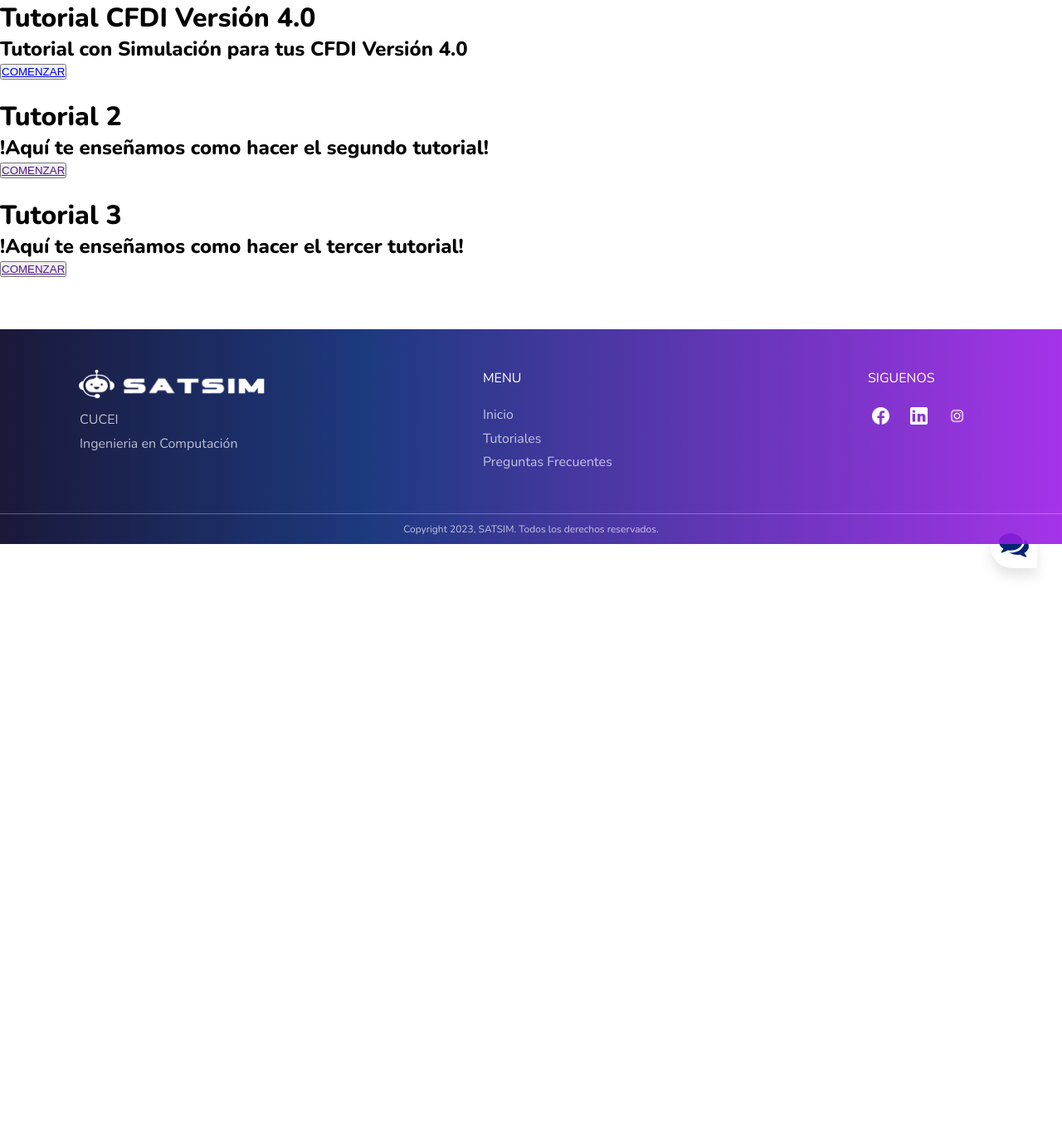
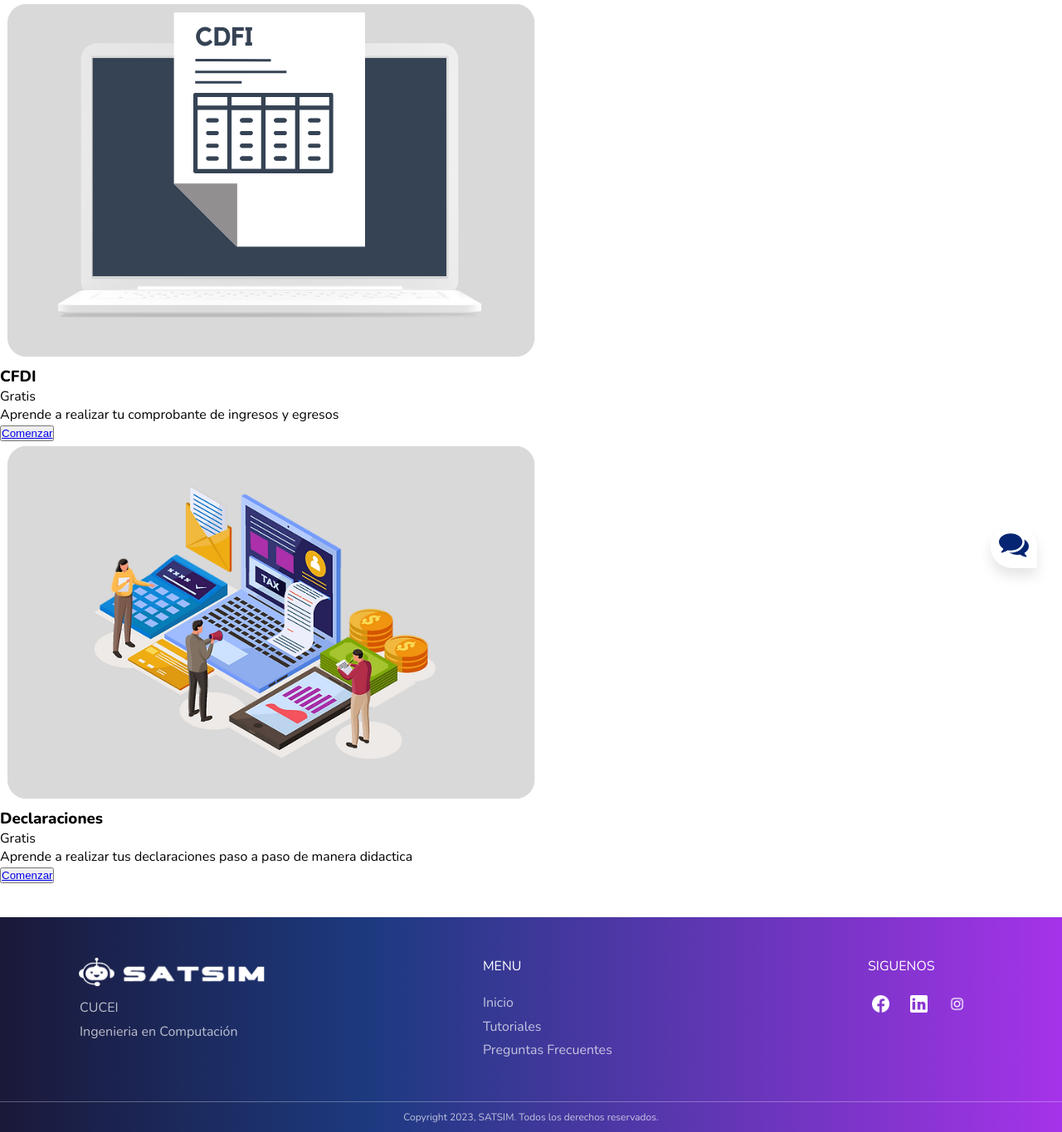
Before and after one commit to JESG-27/TUTOR-SAT, a Flask app: page /tutoriales in a window 1280 px wide. Shown: the part 85-1450 px from the top of the page at 83% size. Before the commit the page ends 780 px from the top, so only its background shows below. Run offline with Flask 3, Linux system fonts and the light colour scheme.

Commit message:
Add files via upload

```diff
--- a/SAT-Modular/templates/tutoriales.html
+++ b/SAT-Modular/templates/tutoriales.html
@@ -5,37 +5,39 @@
 {% endblock %}
 
 {% block body %}
-
-    <div class="container">
-        <div class="content_left">
-            <h1 class="main_title">Tutorial CFDI Versión 4.0</h1>
-            <h2>Tutorial con Simulación para tus CFDI Versión 4.0</h2>
-            <button class="css-button-arrow--green"><a href="/CFDI">COMENZAR</a></button>
+<div class="fullBody">
+    <div class="tuto-container">
+       <div class="tutos">
+            <div class="tuto">
+                <div class="tuto-image">
+                    <img src="{{ url_for('static', filename='images/imgCFDI.png') }}" alt="CFDI">
                 </div>
-        <div class="content_right">
-            <img src="">  <!-- Imagen uno orientada a la derecha -->
+                <div class="nameCourse">
+                    <h3>CFDI</h3>
+                    <span>Gratis</span>
+                </div>
+                <div class="description">
+                    <p>Aprende a realizar tu comprobante de ingresos y egresos</p>
+                </div>
+                <div class="take">
+                    <button><a href="/CFDI">Comenzar</a></button>
                 </div>
             </div>
+            <div class="tuto">
+                <div class="tuto-image">
+                    <img src="{{ url_for('static', filename='images/imgDeclaracion.png') }}" alt="declaraciones">
+                </div>
+                <div class="nameCourse">
+                    <h3>Declaraciones</h3>
+                    <span>Gratis</span>
+                </div>
 
-    <div class="container">
-        <div class="content_right">
-            <h1 class="main_title">Tutorial 2</h1>
-            <h2>!Aquí te enseñamos como hacer el segundo tutorial!</h2>
-            <button class="css-button-arrow--green"><a href="">COMENZAR</a></button>
-        </div>
-        <div class="content_left">
-            <img src="">    <!-- Imagen dos orientada a la izquierda -->
+                <p>Aprende a realizar tus declaraciones paso a paso de manera didactica</p>
+                <div class="take">
+                    <button><a href="/">Comenzar</a></button>
                 </div>
             </div>
-
-    <div class="container">
-        <div class="content_left">
-            <h1 class="main_title">Tutorial 3</h1>
-            <h2>!Aquí te enseñamos como hacer el tercer tutorial!</h2>
-            <button class="css-button-arrow--green"><a href="">COMENZAR</a></button>
        </div>
-        <div class="content_right">
-            <img src="">   <!-- Imagen tres orientada a la derecha -->
     </div>
 </div>
 
```
Lines whose indentation alone changed are shown as unchanged.
